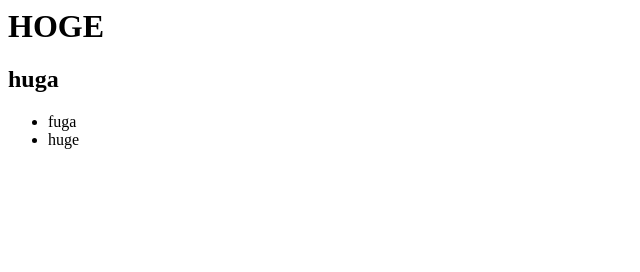
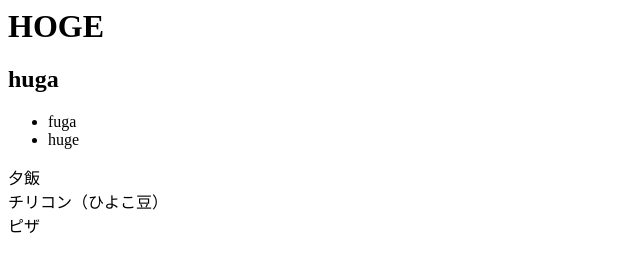
Before and after one commit to ayumukamio/TestRepo, a plain HTML site: page index.html in a window 1280 px wide. Shown: the whole page, without its empty margins (0-640 px from the left). Drawn offline with Linux system fonts and the light colour scheme.

Commit message:
add:menu

```diff
--- a/index.html
+++ b/index.html
@@ -8,3 +8,8 @@
     <li>fuga</li>
     <li>huge</li>
 </ul>
+<dl>
+    <dh>夕飯</dh>
+    <dt>チリコン（ひよこ豆）</dt>
+    <dt>ピザ</dt>
+</dl>
```
